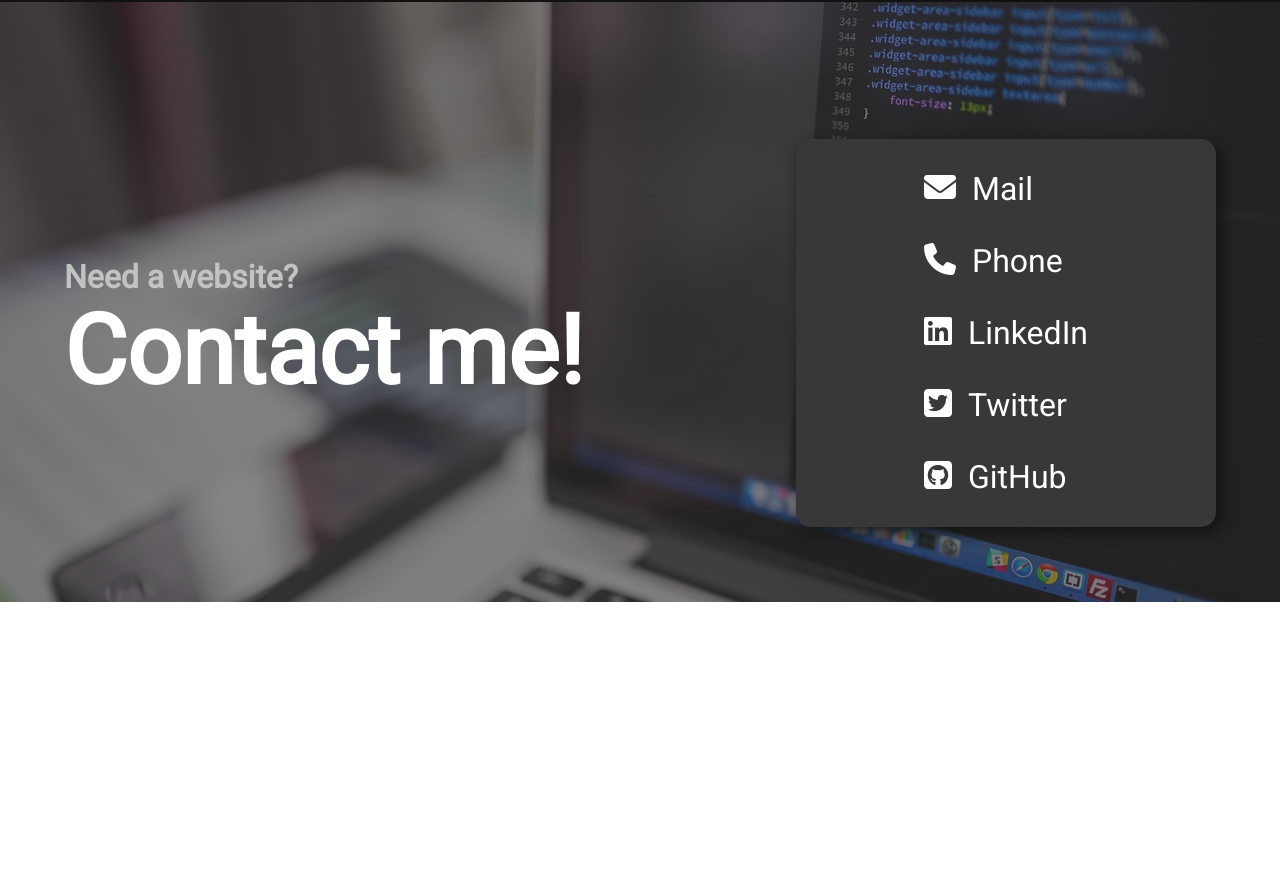
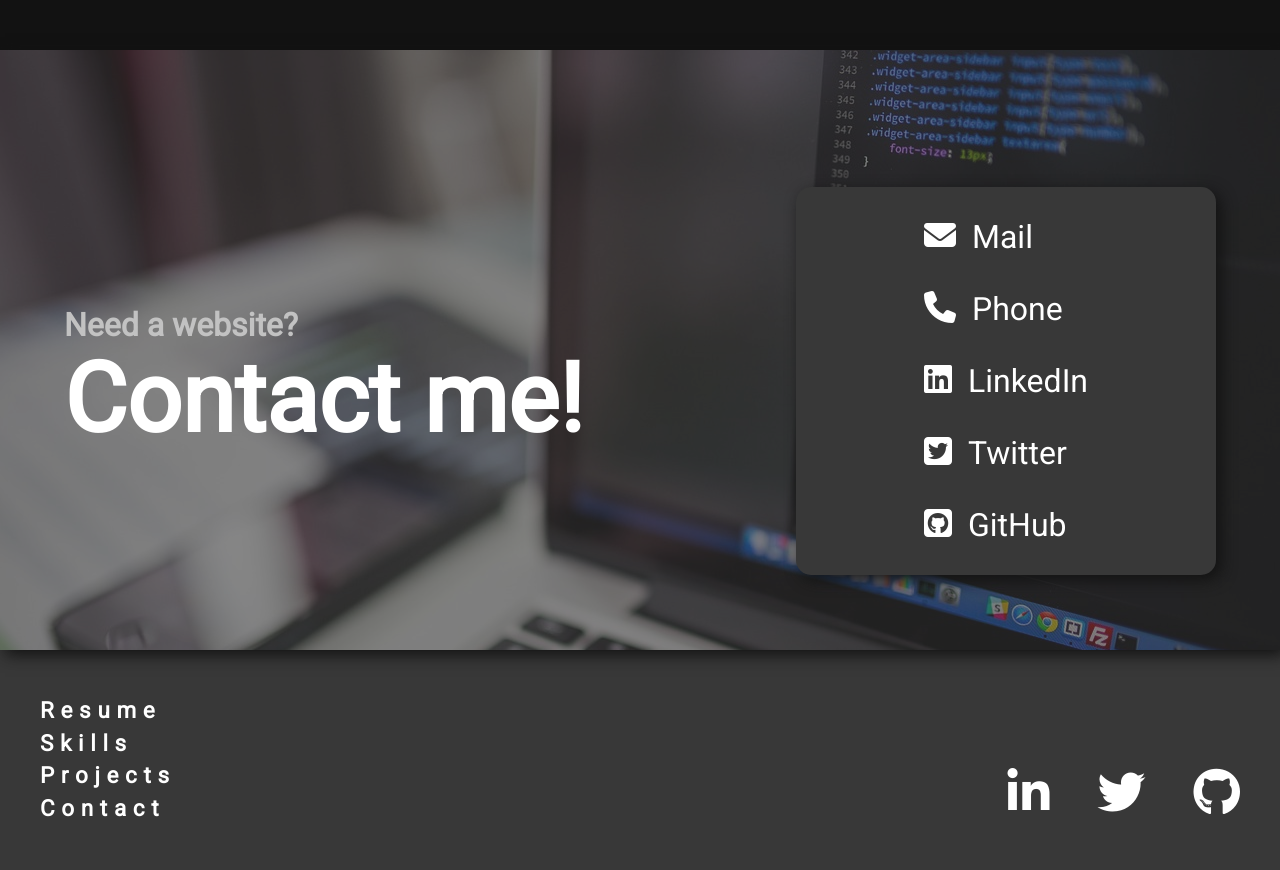
Before and after one commit to Lpiedagnel/Portfolio-template-for-web-developer, a website: page index.html in a window 1280 px wide. Shown: the part 2583-3453 px from the top of the page. Before the commit the page ends 3185 px from the top, so only its background shows below. Drawn offline with Linux system fonts and the light colour scheme.

Commit message:
Add footer and smooth scroll

```diff
--- a/index.html
+++ b/index.html
@@ -26,28 +26,28 @@
       <ul class="navbar__list">
         <li class="navbar__item">
           <a
-            href="#"
+            href="#resume"
             class="navbar__link"
             >Resume</a
           >
         </li>
         <li class="navbar__item">
           <a
-            href="#"
+            href="#skills"
             class="navbar__link"
             >Skills</a
           >
         </li>
         <li class="navbar__item">
           <a
-            href="#"
+            href="#projects"
             class="navbar__link"
             >Projects</a
           >
         </li>
         <li class="navbar__item">
           <a
-            href="#"
+            href="#contact"
             class="navbar__link"
             >Contact</a
           >
@@ -63,14 +63,14 @@
         <hr class="hero__hr" />
         <h2 class="hero__subtitles">I make websites for your business!</h2>
         <a
-          href="#"
+          href="#contact"
           class="hero__cta"
           >Create my website!</a
         >
       </div>
     </header>
     <!-- Resume -->
-    <section class="resume">
+    <section class="resume" id="resume">
       <div class="resume__container">
         <h3 class="resume__title">Resume</h3>
         <hr class="resume__hr" />
@@ -91,7 +91,7 @@
       </div>
     </section>
     <!-- Skills -->
-    <section class="skills">
+    <section class="skills" id="skills">
       <div class="skills__img"></div>
       <div class="skills__content">
         <!-- Skill card -->
@@ -133,7 +133,7 @@
       </div>
     </section>
     <!-- Projects -->
-    <section class="projects">
+    <section class="projects" id="projects">
       <div class="projects__container">
         <h3 class="projects__title">Projects</h3>
         <hr class="projects__hr" />
@@ -231,12 +231,11 @@
       </div>
     </section>
     <!-- Contact -->
-    <section class="contact cascade-animation">
+    <section class="contact cascade-animation" id="contact">
       <div class="contact__img"></div>
       <div class="contact__content">
         <h3 class="contact__title">
-          <span class="contact__need">
-          Need a website?</span><br />
+          <span class="contact__need"> Need a website?</span><br />
           <span class="contact__cta">Contact me!</span>
         </h3>
         <div class="contact__container">
@@ -291,5 +290,69 @@
       </div>
     </section>
     <!-- Footer -->
+    <footer class="footer">
+      <div class="footer__container">
+        <ul class="footer__list">
+          <li class="footer__item">
+            <a
+              href="#"
+              class="footer__link"
+              id="resume"
+              >Resume</a
+            >
+          </li>
+          <li class="footer__item">
+            <a
+              href="#"
+              class="footer__link"
+              id="skills"
+              >Skills</a
+            >
+          </li>
+          <li class="footer__item">
+            <a
+              href="#"
+              class="footer__link"
+              id="projects"
+              >Projects</a
+            >
+          </li>
+          <li class="footer__item">
+            <a
+              href="#"
+              class="footer__link"
+              id="contact"
+              >Contact</a
+            >
+          </li>
+        </ul>
+        <ul class="footer__social">
+          <li class="footer__item">
+            <a
+              href="#"
+              class="footer__link"
+            >
+              <i class="footer__icon fab fa-linkedin-in"></i>
+            </a>
+          </li>
+          <li class="footer__item">
+            <a
+              href="#"
+              class="footer__link"
+            >
+              <i class="footer__icon fab fa-twitter"></i>
+            </a>
+          </li>
+          <li class="footer__item">
+            <a
+              href="#"
+              class="footer__link"
+            >
+              <i class="footer__icon fab fa-github"></i>
+            </a>
+          </li>
+        </ul>
+      </div>
+    </footer>
   </body>
 </html>
--- a/sass/base/_base.scss
+++ b/sass/base/_base.scss
@@ -1,5 +1,6 @@
 html {
   box-sizing: border-box;
+  scroll-behavior: smooth;
 }
 
 body {
--- a/sass/components/_projects.scss
+++ b/sass/components/_projects.scss
@@ -9,10 +9,12 @@
     flex-direction: column;
     gap: 1em;
     margin-top: 3em;
+    margin-bottom: 3em;
   }
 
   &__title {
     color: $tertiary-color;
+    letter-spacing: 0.2em;
   }
 
   &__hr {
--- /dev/null
+++ b/sass/layout/_footer.scss
@@ -0,0 +1,40 @@
+.footer {
+  background-color: $primary-color;
+
+  &__container {
+    @include container;
+    display: flex;
+    flex-direction: row;
+    justify-content: space-between;
+    padding-top: 3em;
+    padding-bottom: 3em;
+  }
+
+  &__list {
+    display: flex;
+    flex-direction: column;
+    gap: 0.3em;
+    font-size: 1.4em;
+    letter-spacing: 0.3em;
+    text-transform: capitalize;
+    font-weight: bold;
+  }
+
+  &__link {
+    color: $primary-text;
+    transition: 0.3s;
+
+    &:hover {
+      color: $tertiary-color;
+    }
+  }
+
+  &__social {
+    display: flex;
+    flex-direction: row;
+    justify-content: flex-end;
+    gap: 1em;
+    font-size: 3em;
+    align-items: flex-end;
+  }
+}
--- a/sass/main.scss
+++ b/sass/main.scss
@@ -10,7 +10,7 @@
 @import "base/base", "base/text", "base/animations";
 
 // 4. Layout-related sections
-@import "layout/navbar";
+@import "layout/navbar", "layout/footer";
 
 // 5. Components
 @import "components/hero", "components/resume", "components/skills",
```
Also changed, not shown: style.css, 1 other file.
